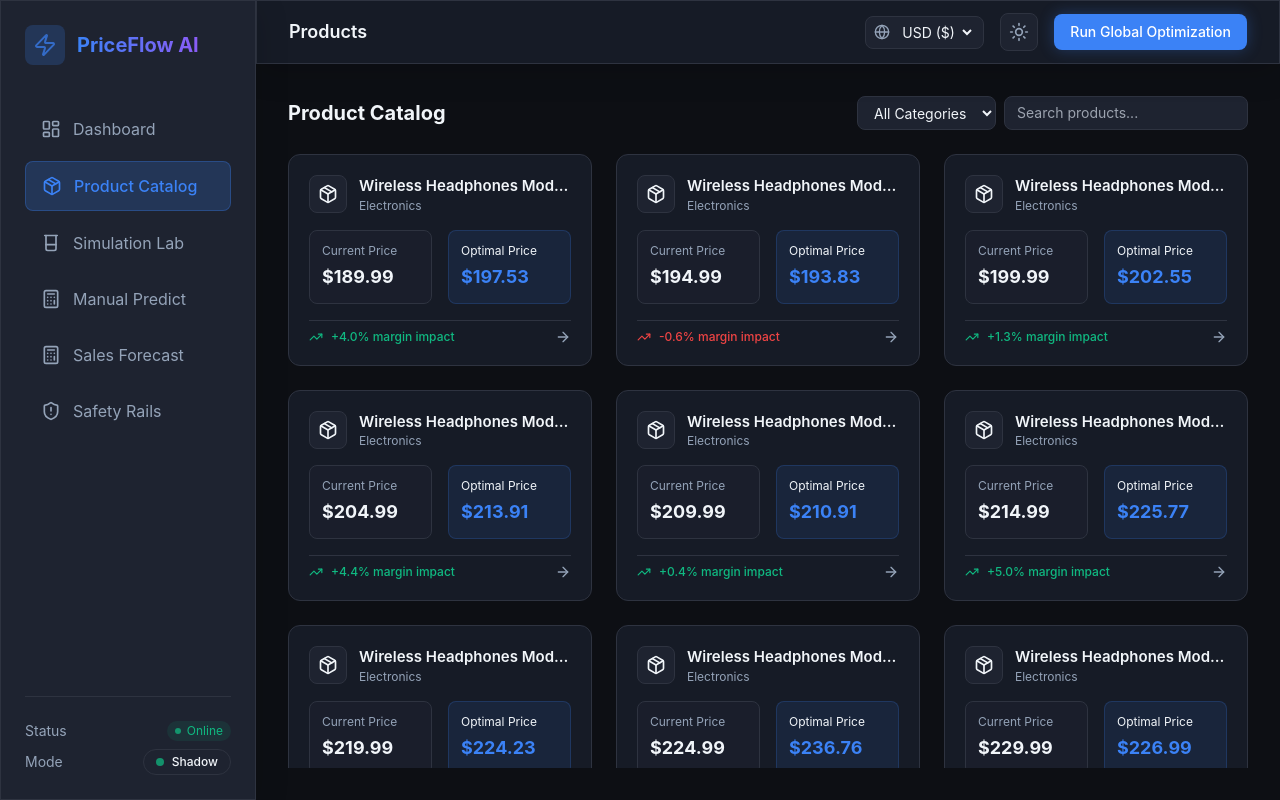
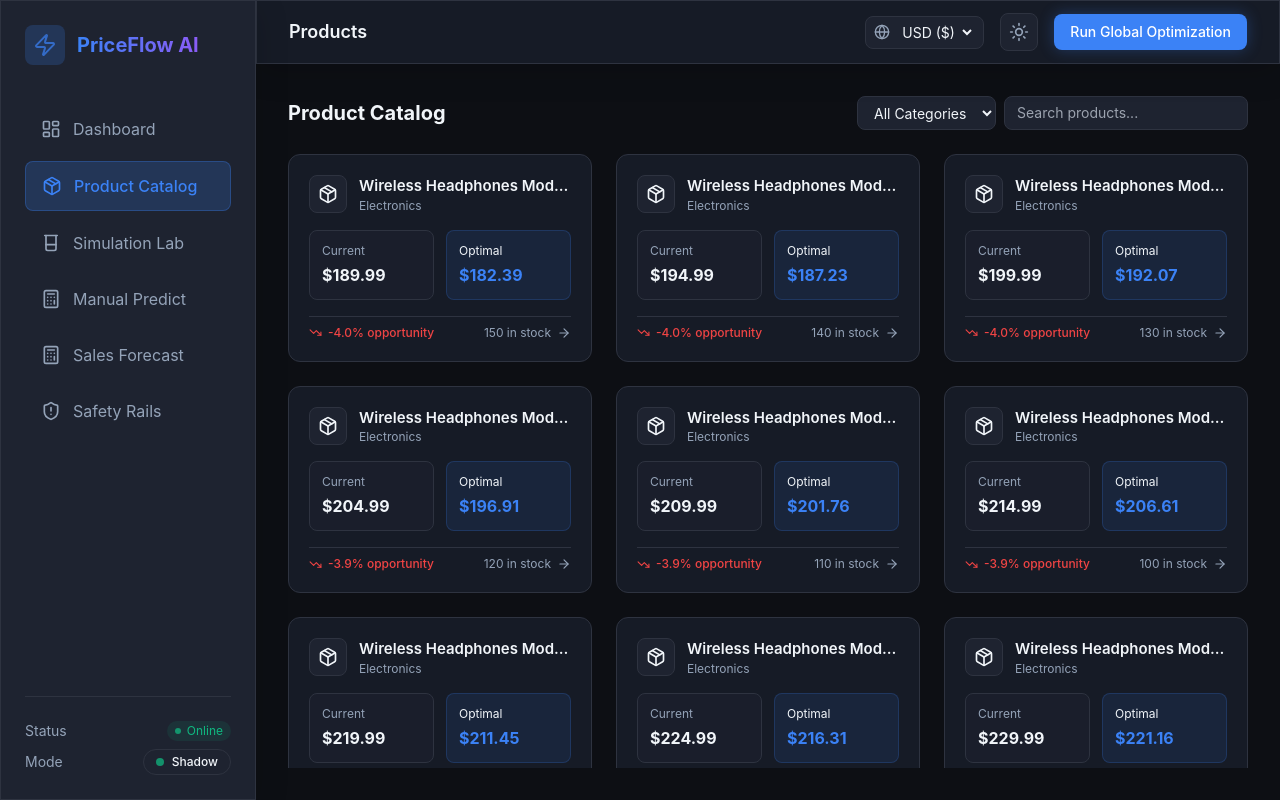
Before and after one commit to FrankTopzy/PriceFlow-AI, a React (Vite) app in the folder frontend/: page /products in a window 1280 px wide. Built offline with nearby package versions, Linux system fonts and the light colour scheme.

Commit message:
feat: implement frontend foundation including UI components, dashboard, and core application pages

```diff
--- a/frontend/src/components/ProductCard.tsx
+++ b/frontend/src/components/ProductCard.tsx
@@ -1,25 +1,49 @@
-import { Package, TrendingUp, AlertTriangle, ArrowRight } from 'lucide-react';
-import type { Product } from '../types';
+import { Package, TrendingUp, TrendingDown, AlertTriangle, ArrowRight } from 'lucide-react';
+import type { CatalogProduct, Product } from '../types';
 import { useCurrency } from '../context/CurrencyContext';
 
+type CardProduct = Product | CatalogProduct;
+
+function productKey(p: CardProduct): string {
+  if ('product_id' in p && p.product_id) return p.product_id;
+  if ('id' in p && (p as CatalogProduct).id) return (p as CatalogProduct).id;
+  return '';
+}
+
+function stockUnits(p: CardProduct): number {
+  if ('stock_level' in p && typeof p.stock_level === 'number') return p.stock_level;
+  if ('current_stock' in p && typeof (p as CatalogProduct).current_stock === 'number')
+    return (p as CatalogProduct).current_stock;
+  return 0;
+}
+
+/** Deterministic "optimal price" derived from the product ID string (no Math.random). */
+function deriveOptimalPrice(p: CardProduct): number {
+  const key = productKey(p);
+  let hash = 0;
+  for (let i = 0; i < key.length; i++) hash = (hash * 31 + key.charCodeAt(i)) >>> 0;
+  // Normalise hash to [-0.08, +0.12] offset from current price
+  const factor = -0.08 + ((hash % 1000) / 1000) * 0.20;
+  return Math.round(p.current_price * (1 + factor) * 100) / 100;
+}
+
 interface ProductCardProps {
-  product: Product;
+  product: CardProduct;
   onClick: (id: string) => void;
 }
 
 export default function ProductCard({ product, onClick }: ProductCardProps) {
   const { formatPrice } = useCurrency();
-  // Mock some optimal data for display if we haven't optimized yet
-  const optimalPrice = product.current_price * (1 + (Math.random() * 0.1 - 0.03));
+  const optimalPrice = deriveOptimalPrice(product);
   const difference = ((optimalPrice - product.current_price) / product.current_price) * 100;
-
   const isPositive = difference > 0;
-  const isWarning = product.stock_level < 50;
+  const stock = stockUnits(product);
+  const isWarning = stock < 50;
 
   return (
     <div
       className="glass-card rounded-xl p-5 cursor-pointer hover:border-primary/50 group"
-      onClick={() => onClick(product.product_id)}
+      onClick={() => onClick(productKey(product))}
     >
       <div className="flex justify-between items-start mb-4 gap-2">
         <div className="flex items-center gap-3 min-w-0 flex-1">
@@ -27,8 +51,12 @@ export default function ProductCard({ product, onClick }: ProductCardProps) {
             <Package size={20} />
           </div>
           <div className="min-w-0 flex-1">
-            <h4 className="font-semibold text-[15px] truncate" title={product.name}>{product.name}</h4>
-            <span className="text-xs text-text-secondary truncate block" title={product.category}>{product.category}</span>
+            <h4 className="font-semibold text-[15px] truncate text-text-primary" title={product.name}>
+              {product.name}
+            </h4>
+            <span className="text-xs text-text-secondary truncate block" title={product.category}>
+              {product.category}
+            </span>
           </div>
         </div>
         {isWarning && (
@@ -38,25 +66,35 @@ export default function ProductCard({ product, onClick }: ProductCardProps) {
         )}
       </div>
 
-      <div className="grid grid-cols-2 gap-4 mb-4">
+      <div className="grid grid-cols-2 gap-3 mb-4">
         <div className="p-3 rounded-lg bg-surface/50 border border-border min-w-0">
-          <div className="text-xs text-text-secondary mb-1 truncate">Current Price</div>
-          <div className="font-bold text-lg truncate" title={formatPrice(product.current_price)}>{formatPrice(product.current_price)}</div>
+          <div className="text-xs text-text-secondary mb-1">Current</div>
+          <div className="font-bold truncate" title={formatPrice(product.current_price)}>
+            {formatPrice(product.current_price)}
+          </div>
         </div>
         <div className="p-3 rounded-lg bg-primary/10 border border-primary/20 min-w-0">
-          <div className="text-xs text-primary/80 mb-1 truncate">Optimal Price</div>
-          <div className="font-bold text-lg text-primary truncate" title={formatPrice(optimalPrice)}>{formatPrice(optimalPrice)}</div>
+          <div className="text-xs text-primary/80 mb-1">Optimal</div>
+          <div className="font-bold text-primary truncate" title={formatPrice(optimalPrice)}>
+            {formatPrice(optimalPrice)}
+          </div>
         </div>
       </div>
 
-      <div className="flex items-center justify-between mt-auto pt-2 border-t border-border">
-        <div className="flex items-center gap-2">
-          <TrendingUp size={14} className={isPositive ? 'text-accent-success' : 'text-accent-danger'} />
+      <div className="flex items-center justify-between pt-2 border-t border-border">
+        <div className="flex items-center gap-1.5">
+          {isPositive
+            ? <TrendingUp size={13} className="text-accent-success" />
+            : <TrendingDown size={13} className="text-accent-danger" />
+          }
           <span className={`text-xs font-medium ${isPositive ? 'text-accent-success' : 'text-accent-danger'}`}>
-            {isPositive ? '+' : ''}{difference.toFixed(1)}% margin impact
+            {isPositive ? '+' : ''}{difference.toFixed(1)}% opportunity
           </span>
         </div>
-        <ArrowRight size={16} className="text-text-secondary group-hover:text-primary transition-transform group-hover:translate-x-1" />
+        <div className="flex items-center gap-1.5 text-xs text-text-secondary">
+          <span>{stock.toLocaleString()} in stock</span>
+          <ArrowRight size={14} className="text-text-secondary group-hover:text-primary transition-colors group-hover:translate-x-0.5" />
+        </div>
       </div>
     </div>
   );
```
